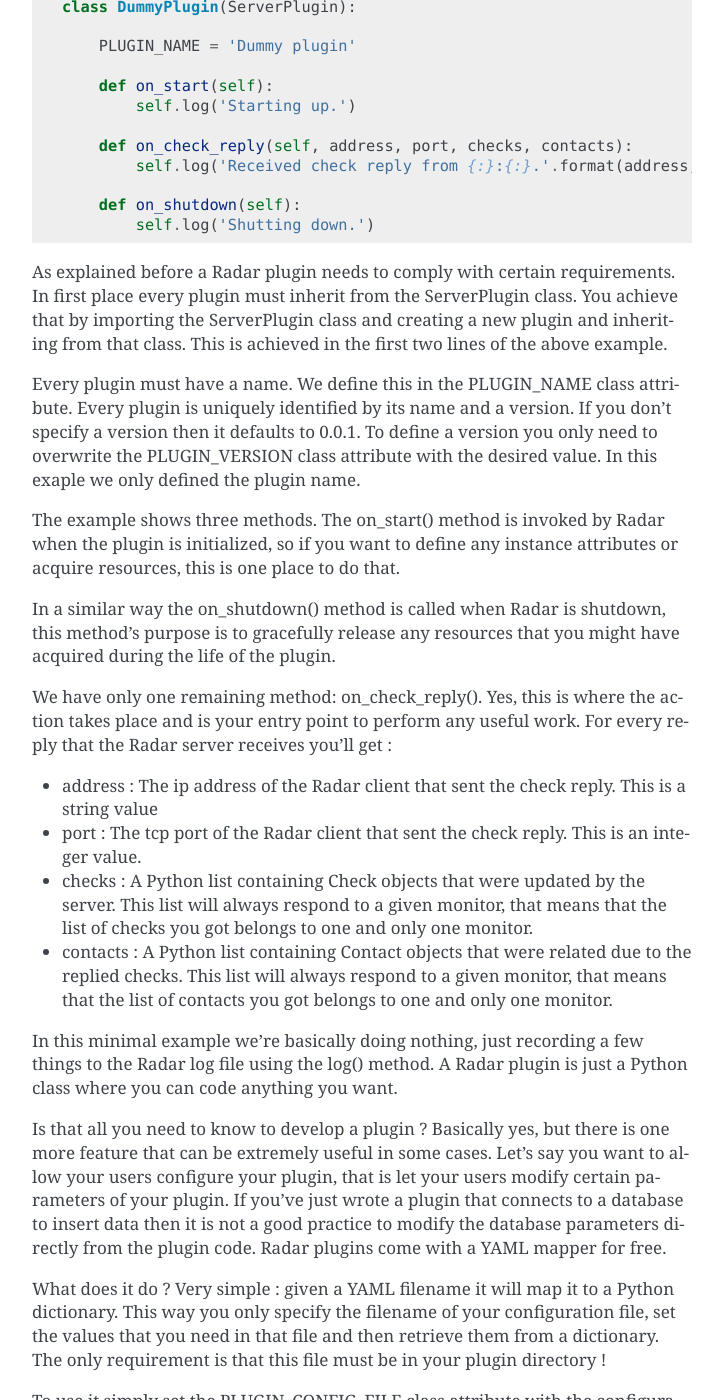
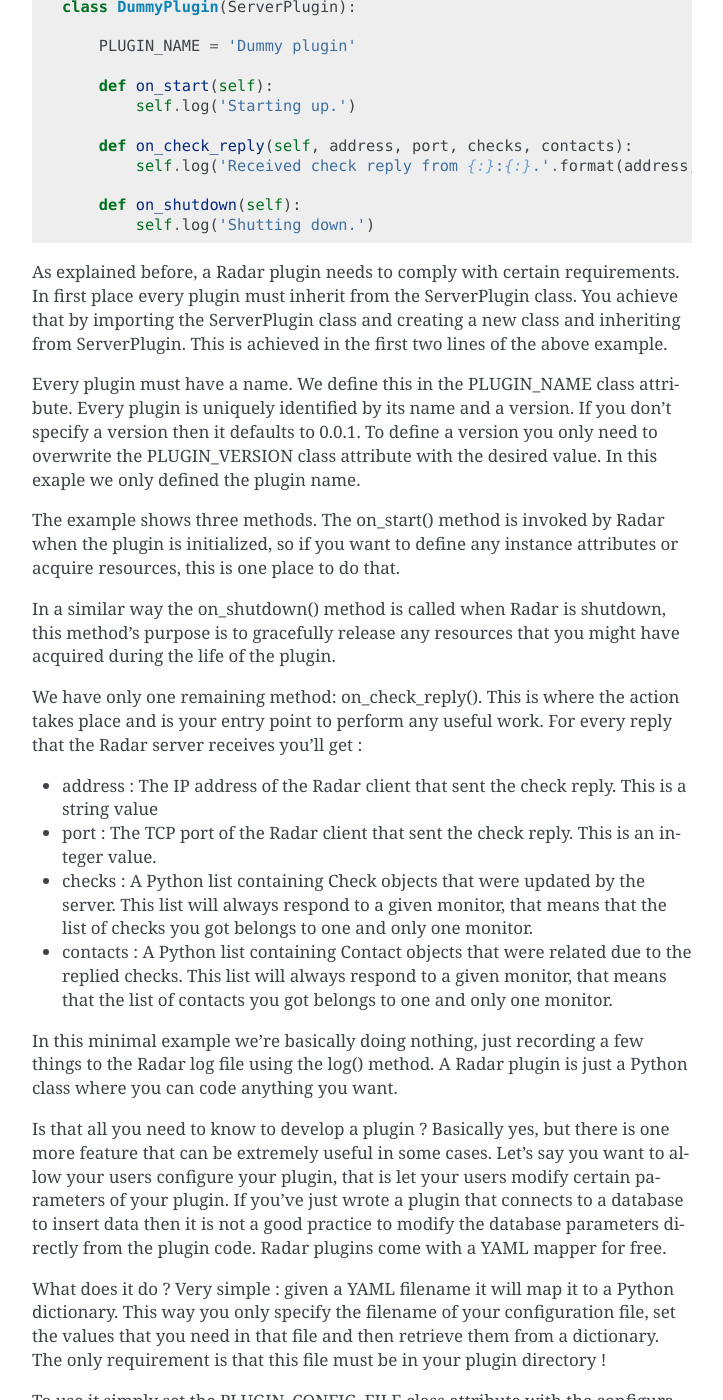
Before and after one commit to lliendo/Radar, a Sphinx documentation site: the page built from docs/plugins-development.rst, in a window 1280 px wide and 1400 px high, scrolled down 843 px. Shown: the whole window, without its empty margins (388-1111 px from the left). Built offline with Sphinx 7.4.7, drawn with Linux system fonts in a browser that asks for light colours.

Commit message:
- Updated documentation.

```diff
--- a/docs/plugins-development.rst
+++ b/docs/plugins-development.rst
@@ -54,10 +54,10 @@
             self.log('Shutting down.')
 
 
-As explained before a Radar plugin needs to comply with certain requirements.
+As explained before, a Radar plugin needs to comply with certain requirements.
 In first place every plugin must inherit from the ServerPlugin class.
 You achieve that by importing the ServerPlugin class and creating a new
-plugin and inheriting from that class. This is achieved in the first two
+class and inheriting from ServerPlugin. This is achieved in the first two
 lines of the above example.
 
 Every plugin must have a name. We define this in the PLUGIN_NAME class attribute.
@@ -74,14 +74,14 @@
 this method's purpose is to gracefully release any resources that you might
 have acquired during the life of the plugin.
 
-We have only one remaining method: on_check_reply(). Yes, this is where the
+We have only one remaining method: on_check_reply(). This is where the
 action takes place and is your entry point to perform any useful work.
 For every reply that the Radar server receives you'll get :
 
-* address : The ip address of the Radar client that sent the check reply.
+* address : The IP address of the Radar client that sent the check reply.
   This is a string value
 
-* port : The tcp port of the Radar client that sent the check reply.
+* port : The TCP port of the Radar client that sent the check reply.
   This is an integer value.
 
 * checks : A Python list containing Check objects that were updated by
```
